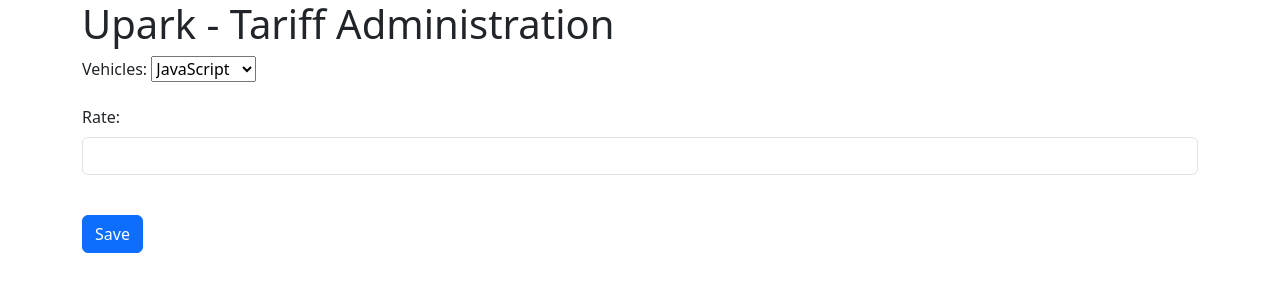
After one commit to jmonto98/uPark, a Django app: template uparkapp/templates/vehicle.html in a window 1280 px wide. The commit adds this page. Shown: the top 300 px of the page. Run offline with Django 5.2, Linux system fonts and the light colour scheme; the template is opened without the code that fills it, so the values that code supplies are empty.

Commit message:
new page vehicle

```diff
--- a/uparkapp/templates/user.html
+++ b/uparkapp/templates/user.html
@@ -1,2 +1,6 @@
+<head>
+    <link href="https://cdn.jsdelivr.net/npm/bootstrap@5.3.2/dist/css/bootstrap.min.css" rel="stylesheet" integrity="sha384-T3c6CoIi6uLrA9TneNEoa7RxnatzjcDSCmG1MXxSR1GAsXEV/Dwwykc2MPK8M2HN" crossorigin="anonymous">
+</head>
+
 <h1>Welcome employee/student</h1>
 <h2>This page  it's for buy a ticket and reload money to the card</h2>
--- /dev/null
+++ b/uparkapp/templates/vehicle.html
@@ -0,0 +1,23 @@
+<head>
+    <link href="https://cdn.jsdelivr.net/npm/bootstrap@5.3.2/dist/css/bootstrap.min.css" rel="stylesheet" integrity="sha384-T3c6CoIi6uLrA9TneNEoa7RxnatzjcDSCmG1MXxSR1GAsXEV/Dwwykc2MPK8M2HN" crossorigin="anonymous">
+</head>
+<div class="container">
+    <h1>Upark - Tariff Administration</h1>
+    <form action="">
+        <div class="mb-3">
+            <label for="typeVehicles" class="form-label">
+                Vehicles:
+            </label>
+            <select name="Vehicles" id="lang">
+                <option value="car">JavaScript</option>
+                <option value="motorcycle">Motorcycle</option>
+            </select>
+        </div>
+        <div class="mb-3">
+            <label for="rate" class="form-label">
+                Rate:
+            </label>
+            <input type="text" class="form-control" name="rate"/>
+        </div><br>
+        <button type="submit" class="btn btn-primary">Save</button><br>
+    </form>
--- a/uparkapp/views.py
+++ b/uparkapp/views.py
@@ -15,3 +15,6 @@ def user(request):
 
 def visitor(request):
    return render (request, 'visitor.html')
+
+def vehicles(request):
+   return render (request, 'vehicles.html')
```
